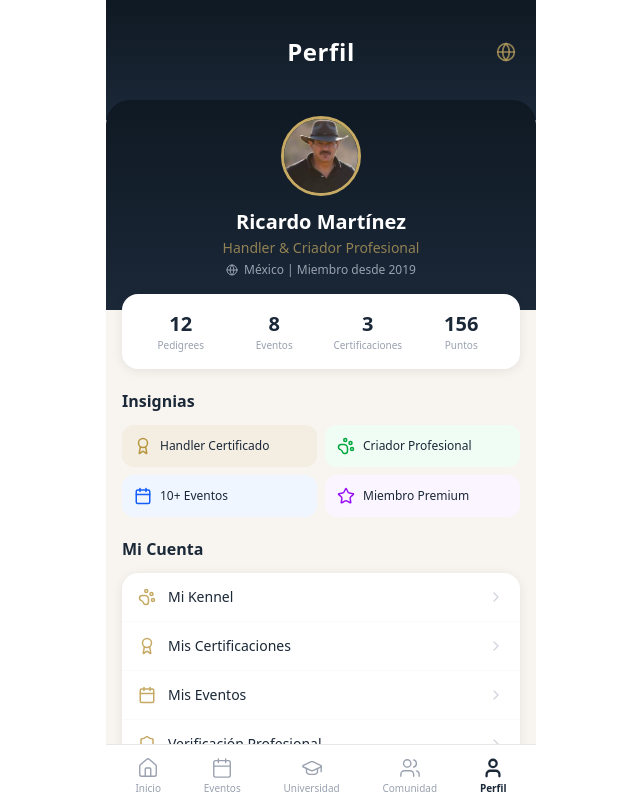
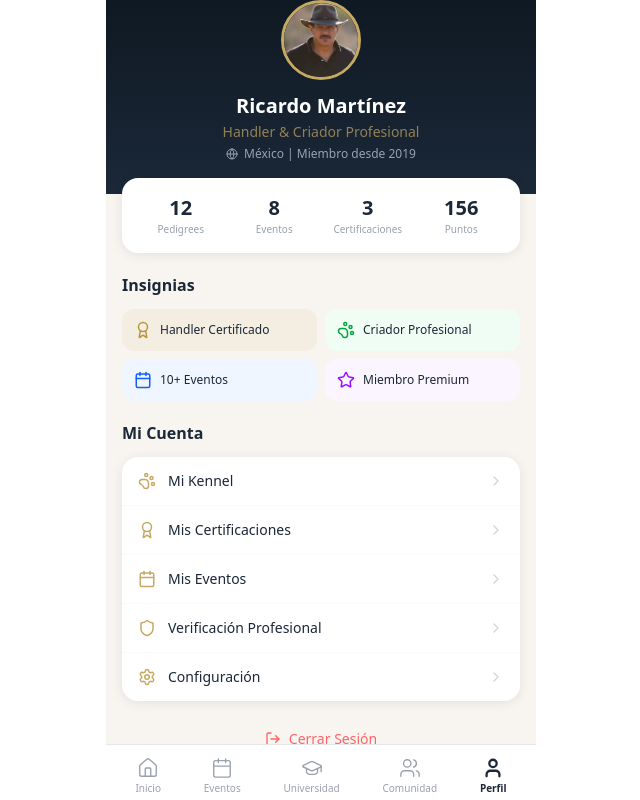
Before and after one commit to nachoaveragemexican/alianz, a React (Vite) app in the folder demo/: page /#/perfil in a window 1280 px wide. Shown: the whole page, without its empty margins (319-959 px from the left). Built offline with nearby package versions, Linux system fonts and the light colour scheme.

Commit message:
Profile: revert to original header with avatar, no shared Header
Removed shared Header component and rounded overlay from Profile
page. Restored the original full-bleed navy gradient with avatar,
name, and stats directly in the page.

https://claude.ai/code/session_01UfzMFKpYQDqAPzECoDtYid

```diff
--- a/demo/src/pages/Profile.jsx
+++ b/demo/src/pages/Profile.jsx
@@ -1,4 +1,3 @@
-import Header from '../components/Header'
 import { useNavigate } from 'react-router-dom'
 import { img } from '../utils'
 import {
@@ -33,11 +32,9 @@ export default function Profile() {
 
   return (
     <div className="h-full flex flex-col">
-      <Header title="Perfil" rightIcon="globe" />
-
-      <div className="flex-1 overflow-y-auto scroll-area -mt-5 rounded-t-3xl bg-cream">
+      <div className="flex-1 overflow-y-auto scroll-area bg-cream">
         {/* Profile header */}
-        <div className="bg-navy-gradient px-4 pt-4 pb-8 text-center">
+        <div className="bg-navy-gradient safe-top px-4 pt-4 pb-8 text-center">
           <img
             src={img('images/avatar-ricardo.jpg')}
             alt="Ricardo"
```
Also changed, not shown: 5 other files (tests, documents, lock files or other folders).
